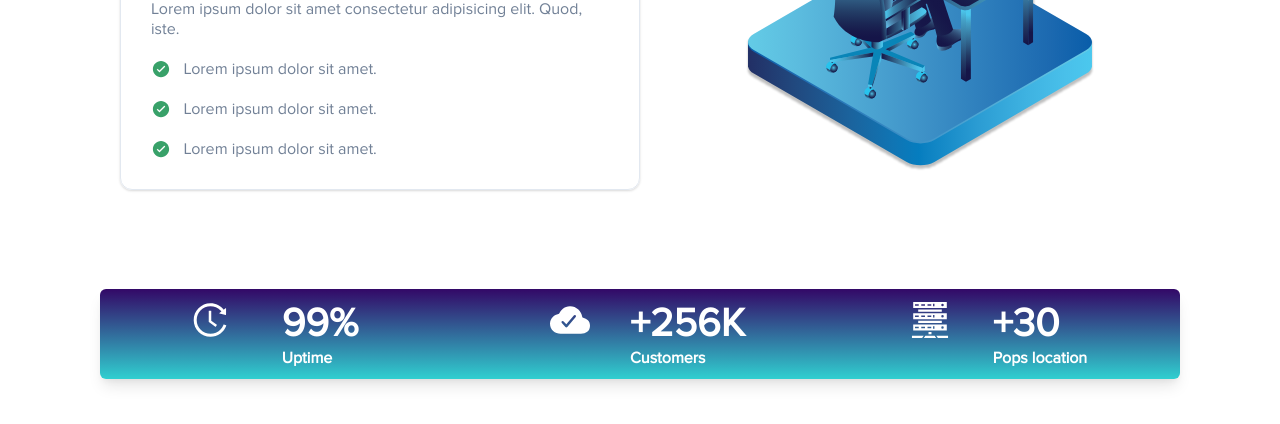
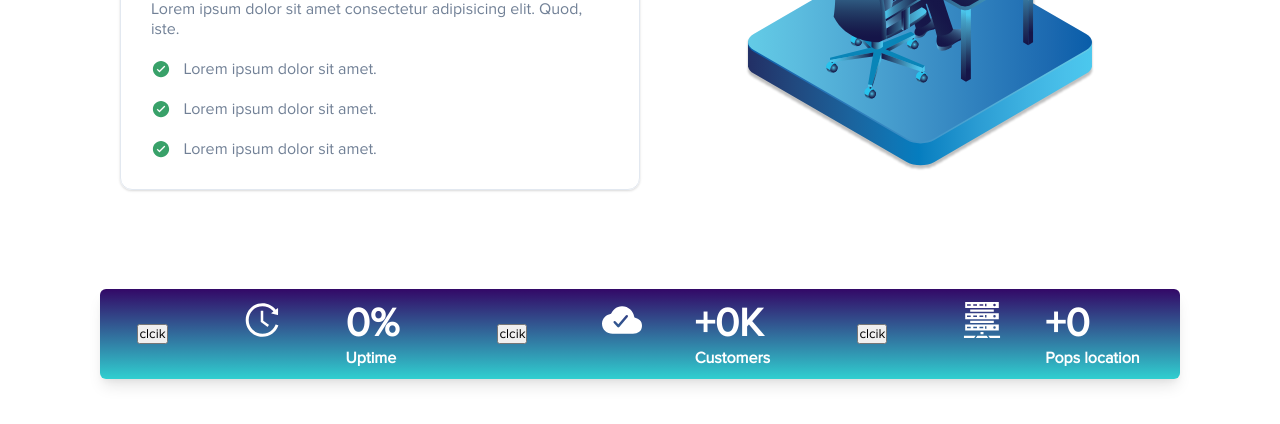
Before and after one commit to Abderyett/HostIN, a React (Create React App) app: page / in a window 1280 px wide. Shown: the part 1647-2071 px from the top of the page. Built offline with nearby package versions, Linux system fonts and the light colour scheme; the HTML template or start-up script is replaced by a standard one.

Commit message:
set custom function for stats timer

```diff
--- a/src/components/Stats.js
+++ b/src/components/Stats.js
@@ -1,35 +1,59 @@
-import React from 'react';
+import React, { useState } from 'react';
 import { AiOutlineHistory } from 'react-icons/ai';
 import { IoCloudDone } from 'react-icons/io5';
 import { GiServerRack } from 'react-icons/gi';
 
 export function Stats() {
+  const [uptime, setUptime] = useState(0);
+  const [customers, setCustomers] = useState(0);
+  const [locationNumber, setLocationNumber] = useState(0);
+
+  function timer(number, interval, state) {
+    setInterval(() => {
+      state((prevState) => {
+        if (prevState < number) {
+          return prevState + 1;
+        }
+        return number;
+      });
+    }, interval);
+  }
+
   return (
     <section className="stats-container">
+      <button type="button" onClick={() => timer(99, 15, setUptime)}>
+        clcik
+      </button>
       <div className="stats-wrapper">
         <span>
           <AiOutlineHistory className="stats-icon" />
         </span>
         <div className="stats-text">
-          <h3>99%</h3>
+          <h3>{uptime}%</h3>
           <p>Uptime</p>
         </div>
       </div>
+      <button type="button" onClick={() => timer(256, 10, setCustomers)}>
+        clcik
+      </button>
       <div className="stats-wrapper">
         <span>
           <IoCloudDone className="stats-icon" />
         </span>
         <div className="stats-text">
-          <h3>+256K</h3>
+          <h3>+{customers}K</h3>
           <p>Customers</p>
         </div>
       </div>
+      <button type="button" onClick={() => timer(30, 50, setLocationNumber)}>
+        clcik
+      </button>
       <div className="stats-wrapper">
         <span>
           <GiServerRack className="stats-icon" />
         </span>
         <div className="stats-text">
-          <h3>+30 </h3>
+          <h3>+{locationNumber} </h3>
           <p>Pops location</p>
         </div>
       </div>
```
Also changed, not shown: 1 other file (tests, documents, lock files or other folders).
